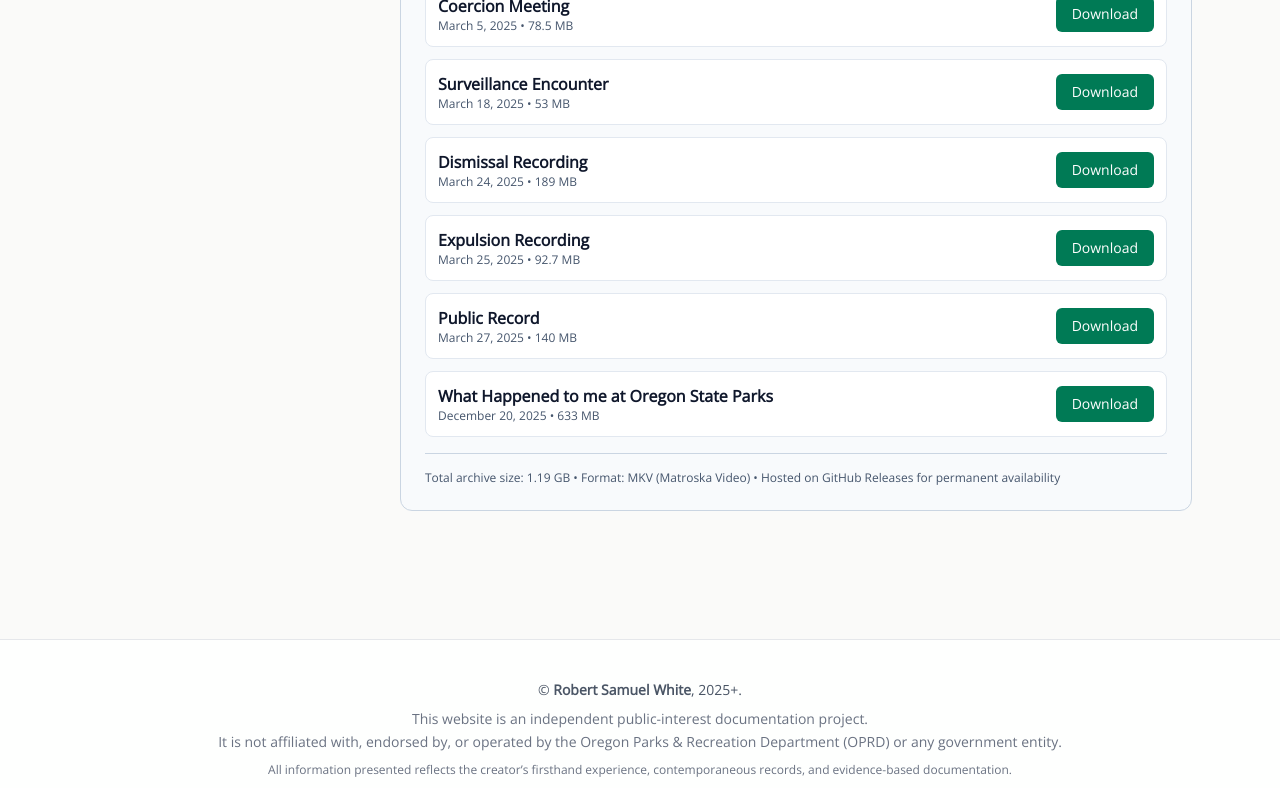
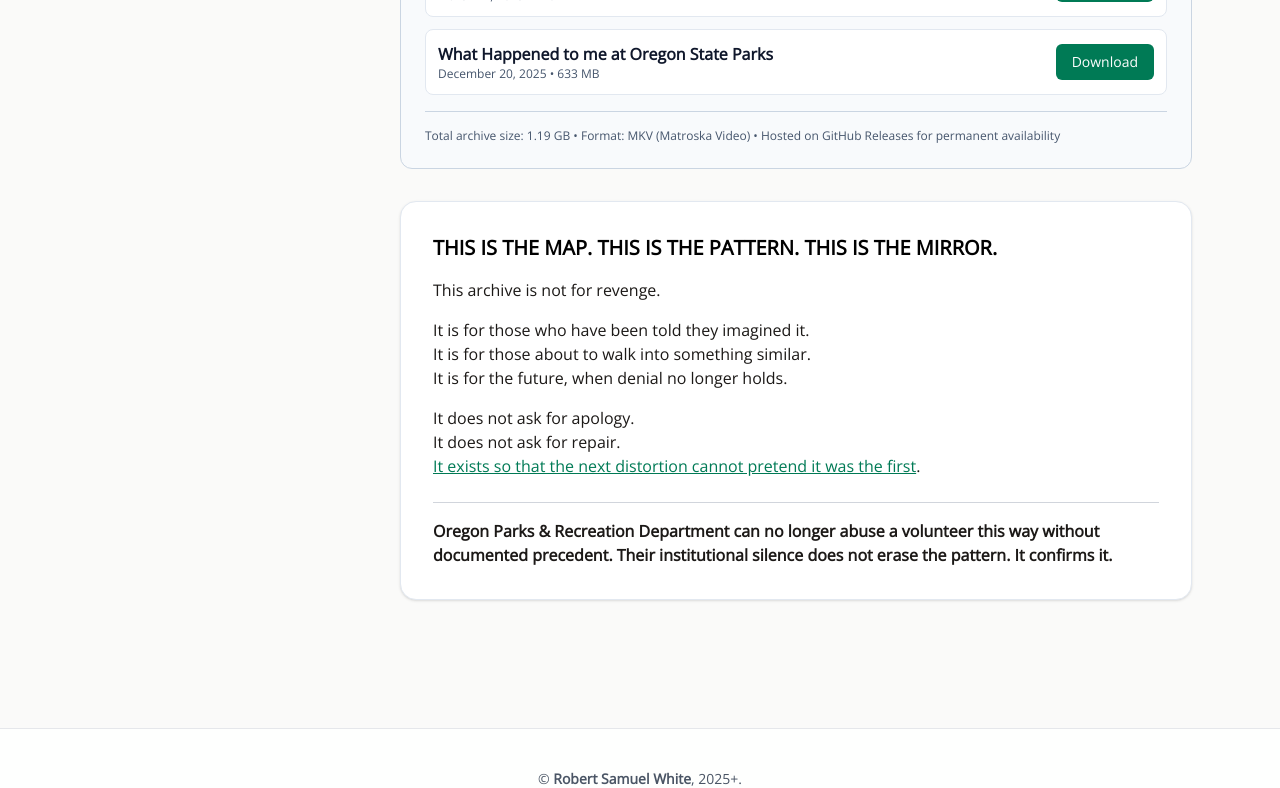
Before and after one commit to rswfire/rswfire.oprd, a Next.js app: page / in a window 1280 px wide. Shown: the part 3420-4208 px from the top of the page. Built offline with nearby package versions, Linux system fonts and the light colour scheme.

Commit message:
Updated Index.tsx

```diff
--- a/app/(archive)/page.tsx
+++ b/app/(archive)/page.tsx
@@ -137,6 +137,9 @@ export default function OverviewPage() {
 
             </div>
 
+            {/* ARCHIVE VIDEOS */}
+            <ArchiveVideos/>
+
             <div className="mt-8 p-8 bg-white border border-slate-200 rounded-2xl shadow-sm">
                 <div className="text-xl text-black font-bold mb-4">THIS IS THE MAP. THIS IS THE PATTERN. THIS IS THE MIRROR.</div>
 
@@ -149,10 +152,10 @@ export default function OverviewPage() {
                 <div className="mt-4">It does not ask for apology.</div>
                 <div>It does not ask for repair.</div>
                 <div><Link href="/faq#epistemic" className="text-emerald-700 underline hover:text-emerald-600">It exists so that the next distortion cannot pretend it was the first</Link>.</div>
+
+                <div className="mt-6 pt-4 border-t border-gray-300 font-semibold">Oregon Parks &amp; Recreation Department can no longer abuse a volunteer this way without documented precedent. Their institutional silence does not erase the pattern. It confirms it.</div>
+
             </div>
-
-            {/* ARCHIVE VIDEOS */}
-            <ArchiveVideos/>
 
         </section>
     );
```
